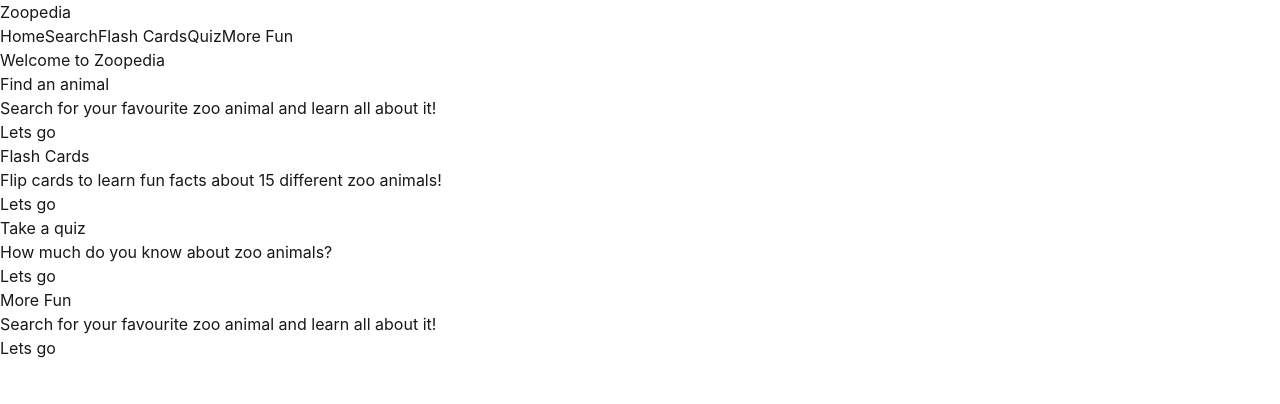
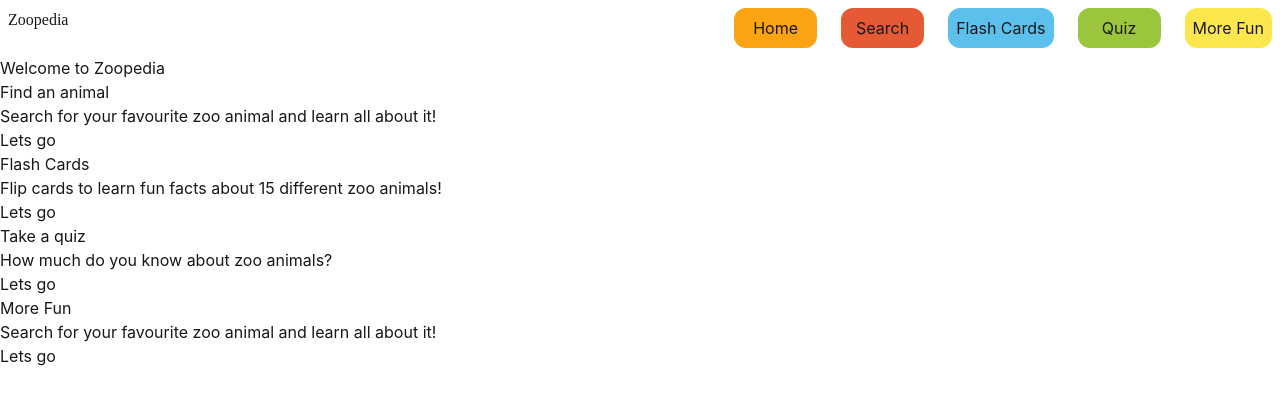
Before and after one commit to CFG-Group-7/CFG-Group-Project, a React (Vite) app: page / in a window 1280 px wide. Shown: the top 404 px of the page. Built offline with nearby package versions, Linux system fonts and the light colour scheme.

Commit message:
Add styling to navbar component. Added individual colours to navlinks. Added border radius, padding and margin. Centered text.

```diff
--- a/src/components/Navbar.jsx
+++ b/src/components/Navbar.jsx
@@ -1,16 +1,17 @@
 //Navigation bar function
-
 import { Link } from "react-router-dom";
 
 export default function NavBar() {
     return (
-        <nav>
-            <h1>Zoopedia</h1>
-            <Link to="/">Home</Link>
-            <Link to="/search">Search</Link>
-            <Link to="/flash-cards">Flash Cards</Link>
-            <Link to="/quiz">Quiz</Link>
-            <Link to="/more-fun">More Fun</Link>
+        <>
+        <nav className="flex justify-end p-2 space-x-2">
+            <h1 className="font-[irish-grover] basis-300">Zoopedia</h1> {/*basis not permenant*/}
+            <Link className="bg-[#FCA311] rounded-xl p-2 w-32 text-center " to="/">Home</Link>
+            <Link className="bg-[#E55934] rounded-xl p-2 w-32 text-center ml-4" to="/search">Search</Link>
+            <Link className="bg-[#5BC0EB] rounded-xl p-2 w-32 text-center ml-4 text-nowrap" to="/flash-cards">Flash Cards</Link>
+            <Link className="bg-[#9BC53D] rounded-xl p-2 w-32 text-center ml-4" to="/quiz">Quiz</Link>
+            <Link className="bg-[#FDE74C] rounded-xl p-2 w-32 text-center ml-4 text-nowrap" to="/more-fun">More Fun</Link>
         </nav>
+        </>
     );
 }
```
